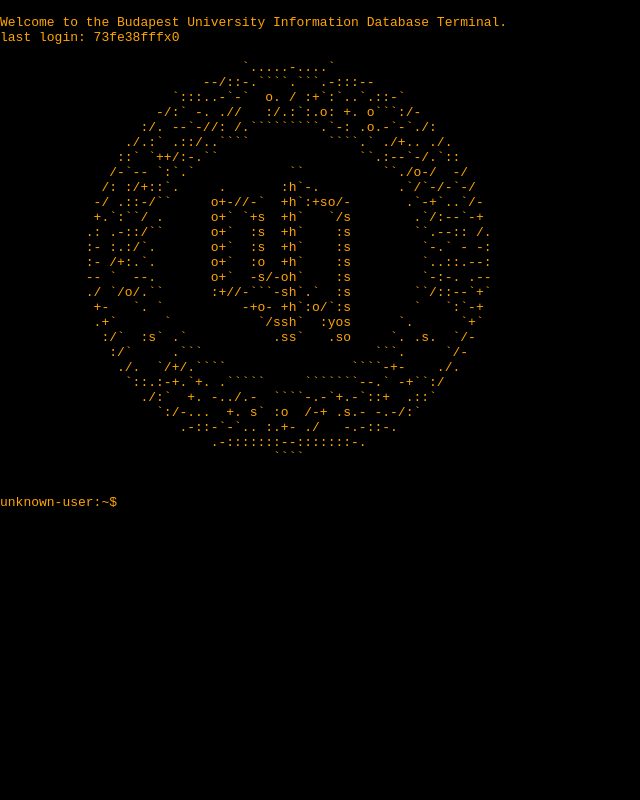
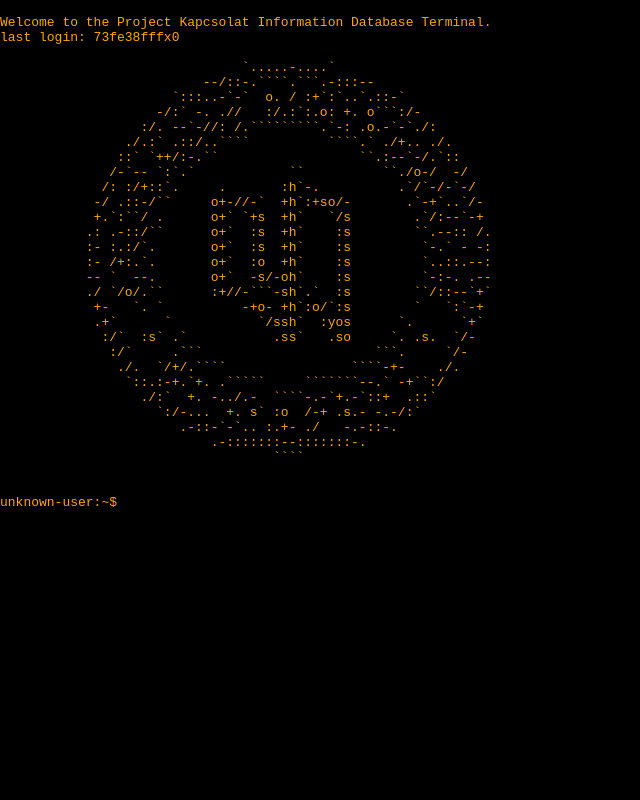
Before and after one commit to greglit/cmd, a website: page index.html in a window 1280 px wide. Shown: the whole page, without its empty margins (0-640 px from the left). Drawn offline with nearby package versions, Linux system fonts and the light colour scheme.

Commit message:
Update and rename cmd-index.html to index.html

```diff
--- a/cmd-index.html
+++ b/index.html
@@ -54,7 +54,7 @@
 </head>
 <body>
 <div id="display">
-Welcome to the Budapest University Information Database Terminal.
+Welcome to the Project Kapcsolat Information Database Terminal.
 last login: 73fe38fffx0
 
                                `.....-....`
```
